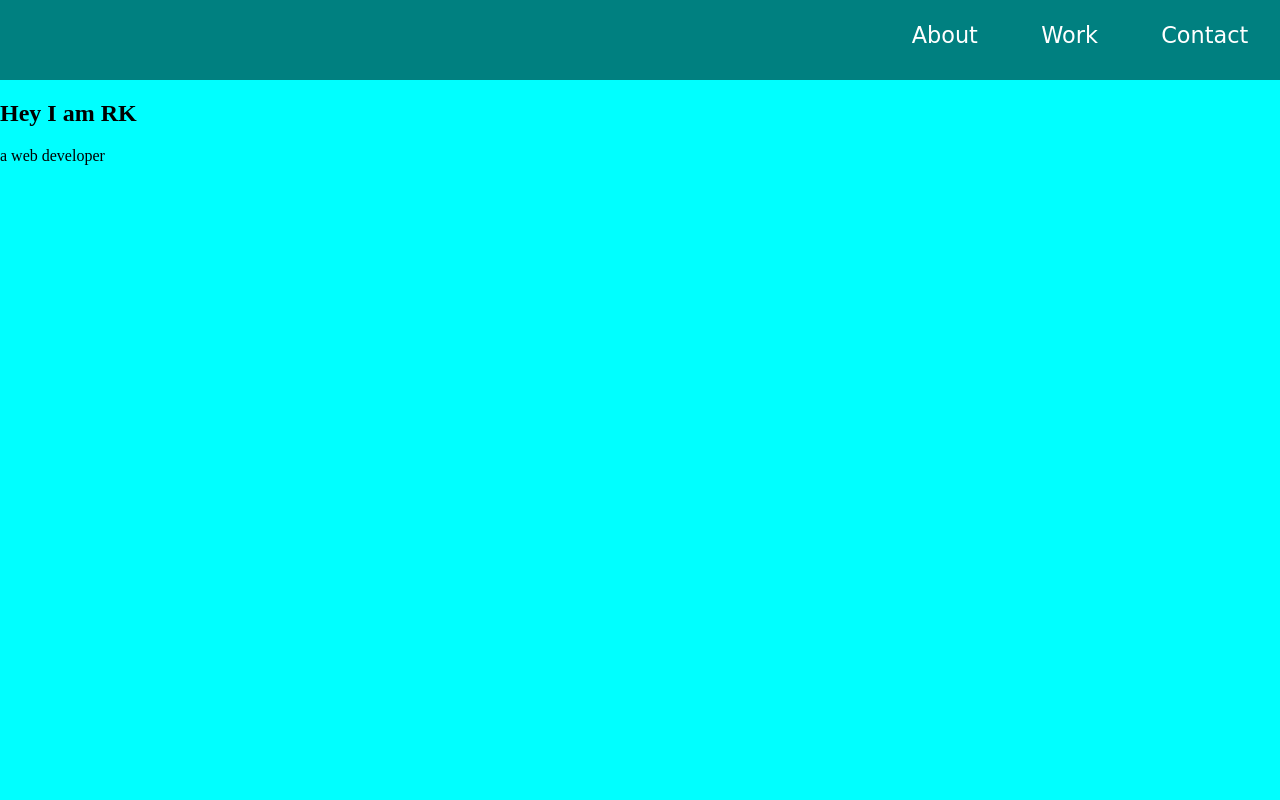
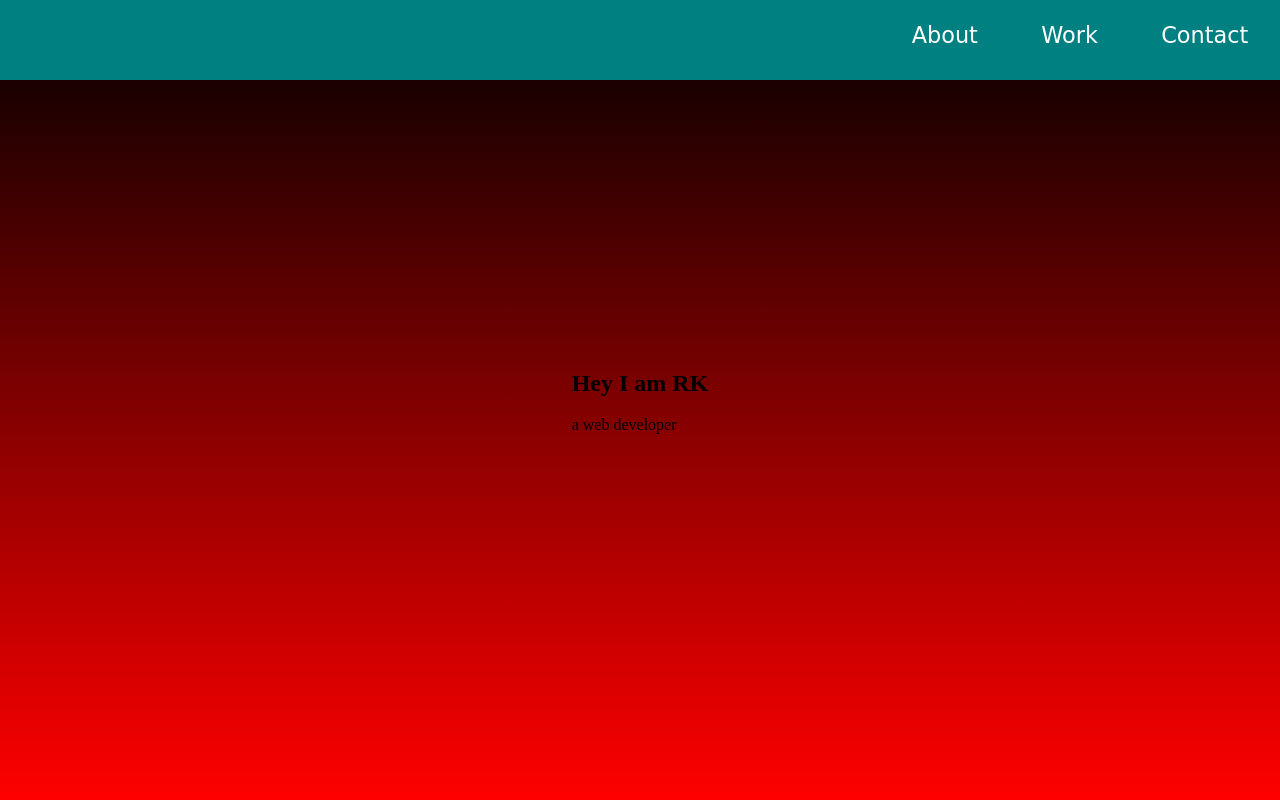
Before and after one commit to ramesh-km/fcc-portfolio-webpage, a plain HTML site: page index.html in a window 1280 px wide. Drawn offline with Linux system fonts and the light colour scheme.

Commit message:
style welcome section container

```diff
--- a/main.css
+++ b/main.css
@@ -1,5 +1,5 @@
 html, body  {
-    background-color: aqua;
+    background-color: black;
     box-sizing: border-box;
     margin: 0px;
 }
@@ -8,6 +8,10 @@ header  {
     height: 80px;
     /* border: 2px solid black; */
     background-color: teal;
+    position: fixed;
+    top: 0px;
+    width: 100%;
+    z-index: 1;
 }
 
 #navbar {
@@ -33,3 +37,12 @@ header  {
 .navbar-item:hover  {
     background-color: blue;
 }
+
+#welcome-section    {
+    height: 100vh;
+    margin: 0px;
+    background-image: linear-gradient(black, red);
+    display: flex;
+    justify-content: center;
+    align-items: center;
+}
```
